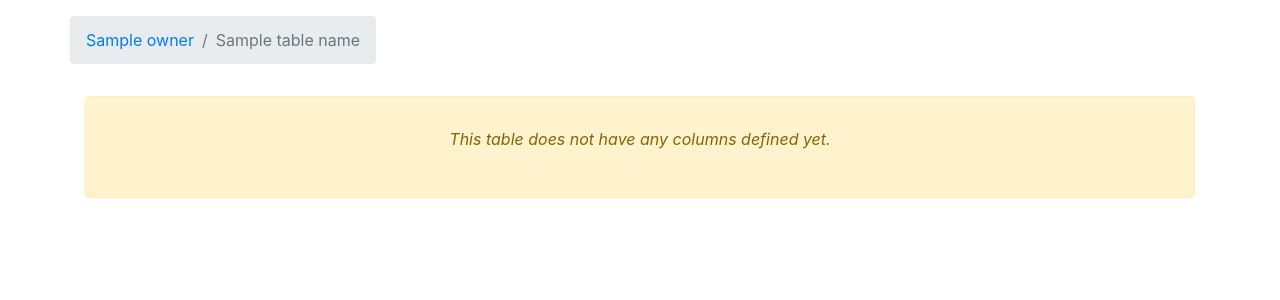
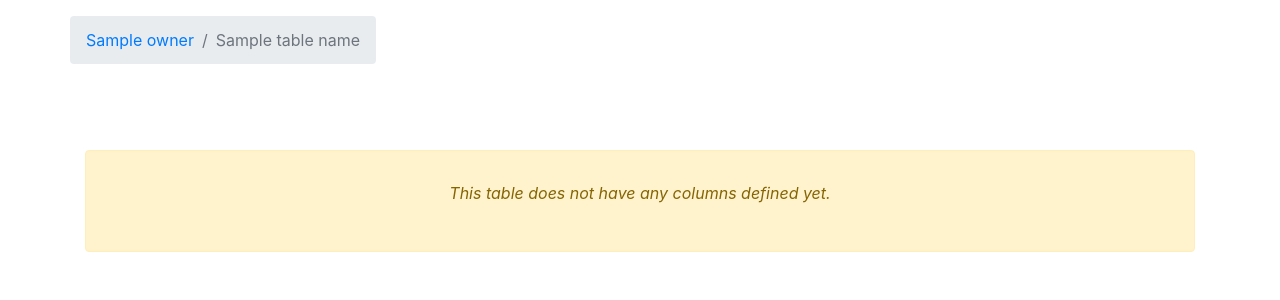
Before and after one commit to encode/hostedapi, a Python web app: template templates/table.html in a window 1280 px wide. Shown: the part 56-356 px from the top of the page. Run offline with Jinja, Linux system fonts and the light colour scheme; the template is opened without the code that fills it: most values are stand-ins (such as "Sample title", 1, 10 or a date in 2020); some libraries are stand-ins or nearby versions.

Commit message:
Styling tweak

```diff
--- a/templates/table.html
+++ b/templates/table.html
@@ -29,7 +29,7 @@
           </form>
           {% endif %}
       </div>
-      <div class="col-md-6">
+      <div class="col-md-6" style="height: 54px">
         {% if can_edit %}
           <div style="float: right">
           <a class="btn btn-outline-secondary" id="buttonEditColumns" href="{{ url_for('columns', username=owner, table_id=table_id) }}"><span class="oi oi-pencil" title="icon name" aria-hidden="true"></span> Edit Columns</a>
```
